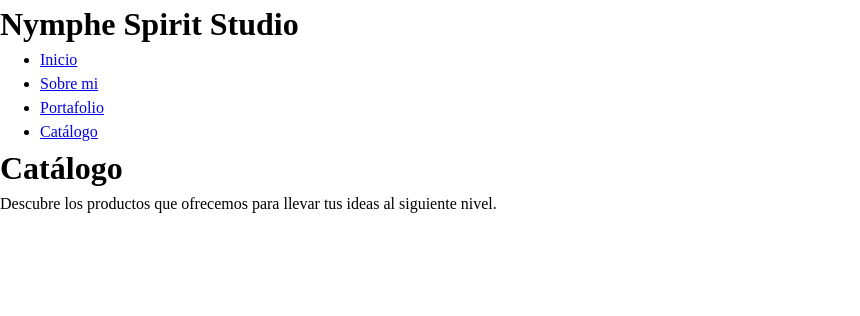
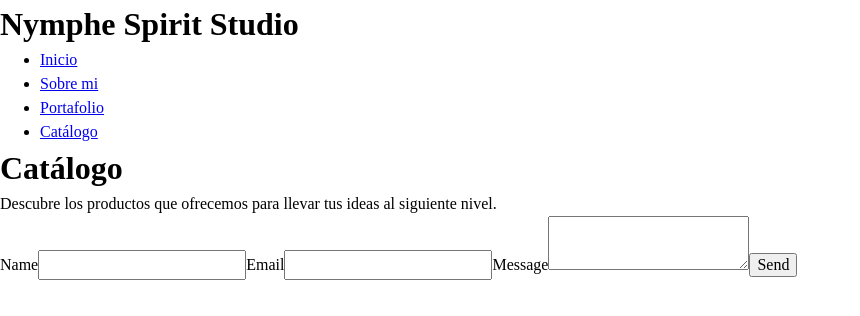
Before and after one commit to MiguelMRu/tienda-nymphe-spirit, a React (Vite) app: page /catalogo in a window 1280 px wide. Shown: the top 316 px of the page, without its empty margins (0-860 px from the left). Built offline with nearby package versions, Linux system fonts and the light colour scheme.

Commit message:
crear formulario de contacto

```diff
--- a/src/pages/Catalogo.jsx
+++ b/src/pages/Catalogo.jsx
@@ -1,9 +1,43 @@
+import { useRef } from 'react';
+import emailjs from '@emailjs/browser';
 export function Catalogo() {
+
+  const form = useRef();
+
+  const sendEmail = (e) => {
+    e.preventDefault();
+
+    emailjs
+      .sendForm('service_rc2e8n8', 'template_ov96b6d', form.current, {
+        publicKey: '0I1EqHAzq6oiHJHkb',
+      })
+      .then(
+        () => {
+          console.log('SUCCESS!');
+        },
+        (error) => {
+          console.log('FAILED...', error.text);
+        },
+      );
+  };
+
+  //Pendiente validar que el email tenga un formato correcto
+  //Pendiente validar que los campos no estén vacíos
   return (
     <main>
       <h1>Catálogo</h1>
       <p>Descubre los productos que ofrecemos para llevar tus ideas al siguiente nivel.</p>
-      {/* Aquí puedes añadir más contenido o componentes */}
+      <form ref={form} onSubmit={sendEmail}>
+      <label>Name</label>
+      <input type="text" name="name" />
+
+      <label>Email</label>
+      <input type="email" name="email" />
+
+      <label>Message</label>
+      <textarea name="message" />
+      <input type="submit" value="Send" />
+    </form>
     </main>
   );
 }
```
